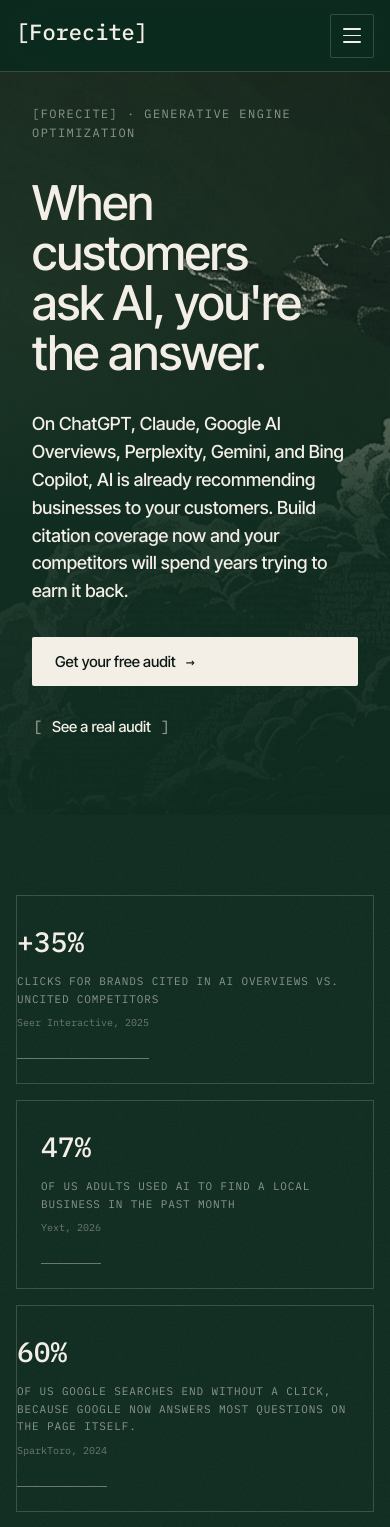
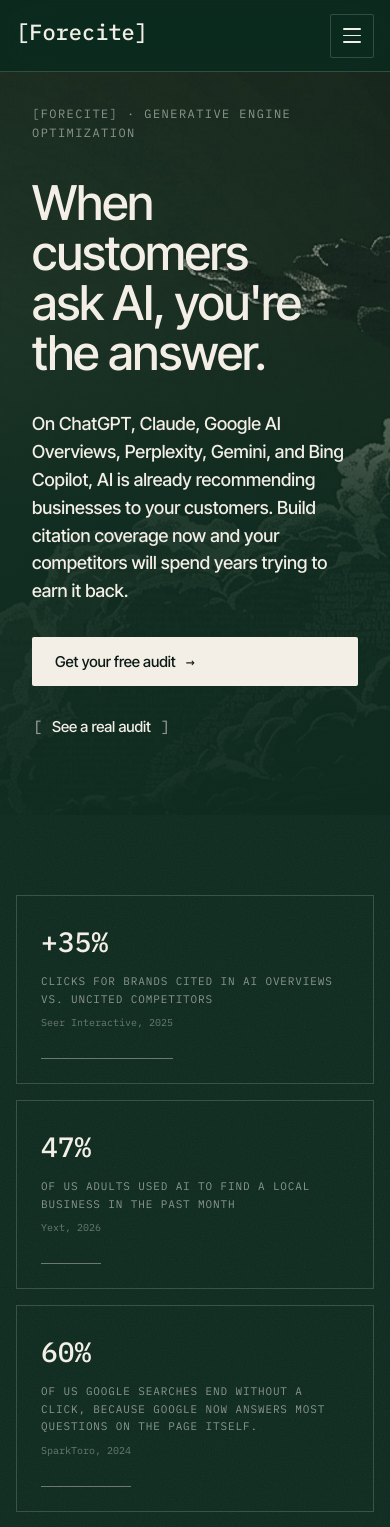
Before and after one commit to InvisibleJaguar90/forecite-site, a React (Vite) app: page / in a window 390 px wide. Shown: the top 1527 px of the page. Built offline with nearby package versions, Linux system fonts and the light colour scheme.

Commit message:
Session 4 items 2-3: HeroBackground sitewide + stats per-card frames at 1-col mobile

```diff
--- a/src/styles/responsive.css
+++ b/src/styles/responsive.css
@@ -80,16 +80,20 @@
      instead of the desktop grid's shared-border treatment. The desktop
      bracket logic (top rule + vertical separators) doesn't translate
      to a single column — each card needs its own enclosing rectangle.
-     16px gap between cards so they read as distinct framed units. */
+     16px gap between cards so they read as distinct framed units.
+
+     :nth-child(n) selector matches the specificity of the tablet rule's
+     :nth-child(odd) so my padding/border declarations win on source
+     order; without it, the tablet rule's `padding-left: 0 !important`
+     bleeds into mobile and odd cards (1st, 3rd) lose their left inset. */
   .stats-grid {
     grid-template-columns: 1fr !important;
     gap: 16px !important;
     border-top: none !important;
   }
-  .stats-grid > * {
+  .stats-grid > *:nth-child(n) {
     border: 1px solid var(--border-bone-on-forest) !important;
     padding: 24px !important;
-    padding-left: 24px !important;
   }
 }
 
```
